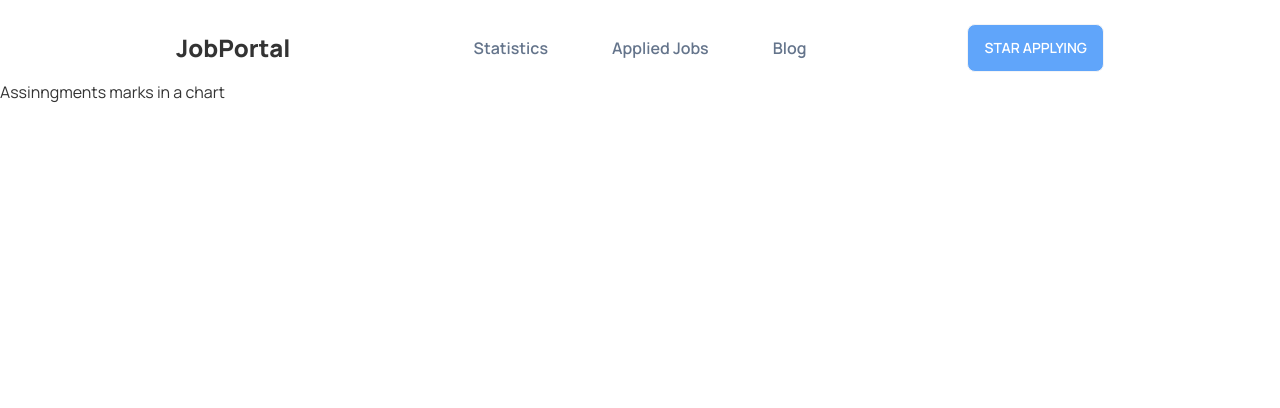
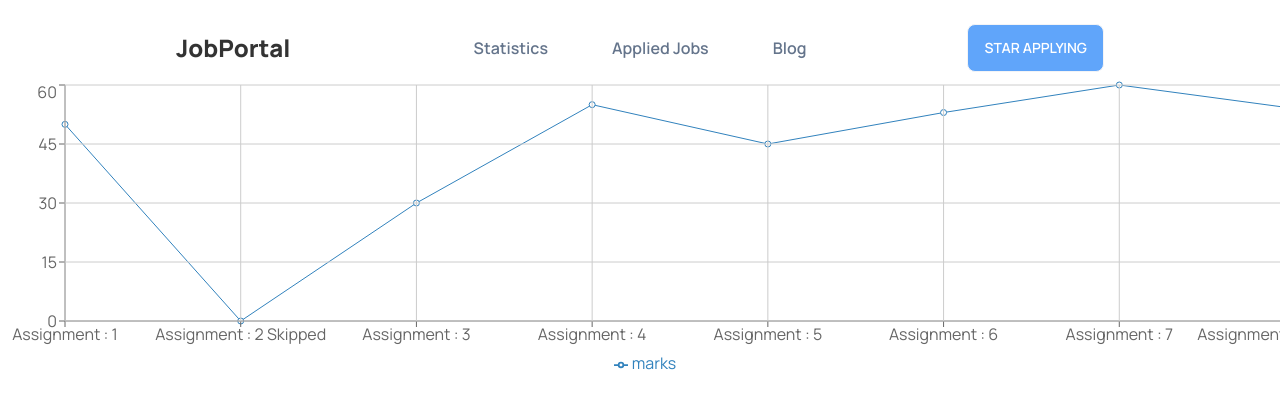
Before and after one commit to mohammadrizvy/job-portal, a React (Vite) app: page /Statistics in a window 1280 px wide. Shown: the top 408 px of the page. Built offline with nearby package versions, Linux system fonts and the light colour scheme.

Commit message:
Statistics Added

```diff
--- a/package.json
+++ b/package.json
@@ -13,7 +13,8 @@
     "lottie-react": "^2.4.0",
     "react": "^18.2.0",
     "react-dom": "^18.2.0",
-    "react-router-dom": "^6.10.0"
+    "react-router-dom": "^6.10.0",
+    "recharts": "^2.5.0"
   },
   "devDependencies": {
     "@types/react": "^18.0.28",
--- a/src/Components/Statistics.jsx
+++ b/src/Components/Statistics.jsx
@@ -1,9 +1,63 @@
 import React from 'react';
+import {
+  LineChart,
+  Line,
+  XAxis,
+  YAxis,
+  CartesianGrid,
+  Tooltip,
+  Legend,
+  ResponsiveContainer,
+} from "recharts";
+
 
 const Statistics = () => {
+
+  const marksArry = [
+    {
+      assignment: "Assignment : 1",
+      marks: 50,
+    },
+    {
+      assignment: "Assignment : 2 Skipped",
+      marks: 0,
+    },
+    {
+      assignment: "Assignment : 3",
+      marks: 30,
+    },
+    {
+      assignment: "Assignment : 4",
+      marks: 55,
+    },
+    {
+      assignment: "Assignment : 5",
+      marks: 45,
+    },
+    {
+      assignment: "Assignment : 6",
+      marks: 53,
+    },
+    {
+      assignment: "Assignment : 7",
+      marks: 60,
+    },
+    {
+      assignment: "Assignment : 8",
+      marks: 54,
+    },
+  ];
+
     return (
-      <div>
-        <h1> Assinngments marks in a chart</h1>
+      <div className=''>
+        <LineChart width={1300} height={300} data={marksArry}>
+          <Line dataKey="marks"></Line>
+          <XAxis dataKey="assignment" />
+          <YAxis></YAxis>
+          <Tooltip></Tooltip>
+          <Legend></Legend>
+          <CartesianGrid ></CartesianGrid>
+        </LineChart>
       </div>
     );
 };
```
Also changed, not shown: 1 other file (tests, documents, lock files or other folders).
